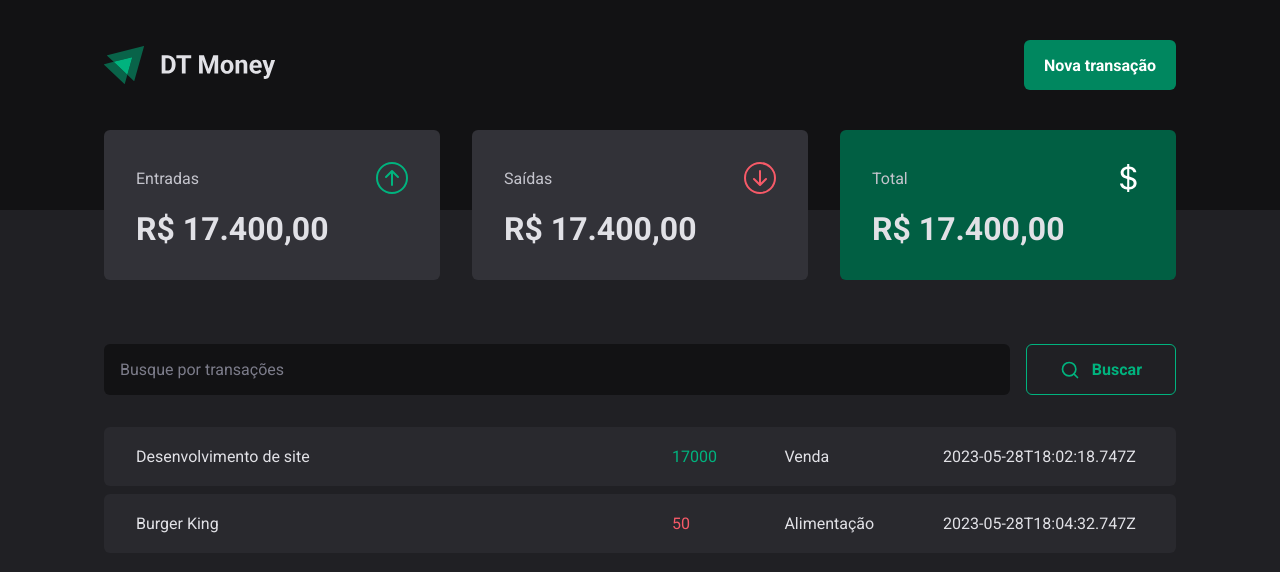
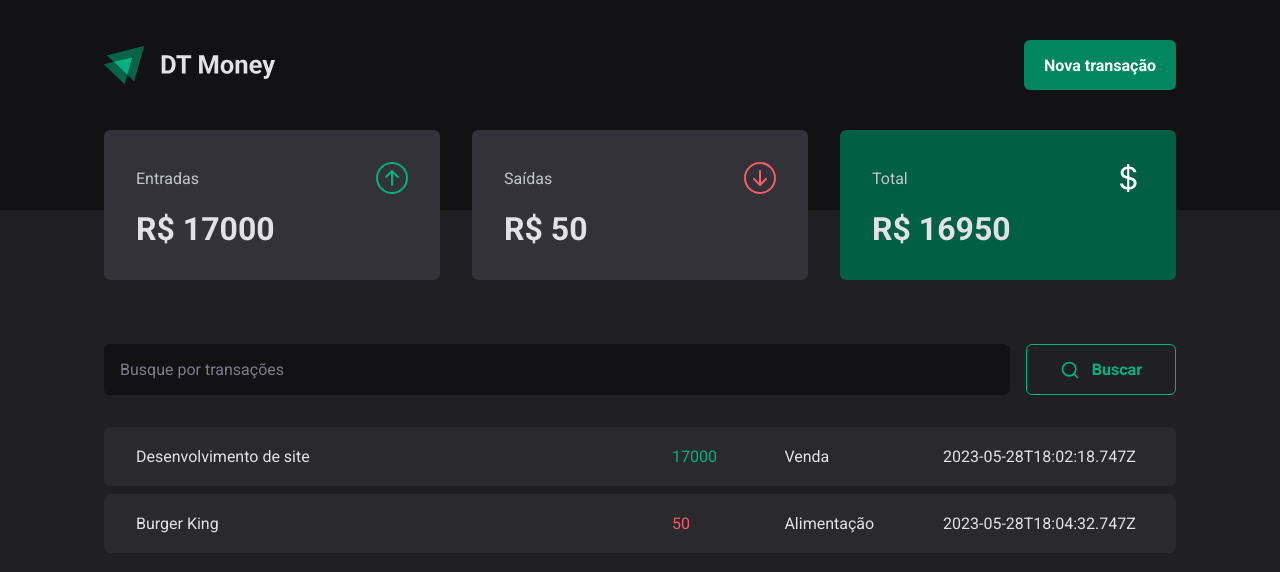
Before and after one commit to G18siqueira/Ignite-DTMoney-Rocketseat-TS, a React (Vite) app: page / in a window 1280 px wide. Shown: the top 572 px of the page. Built offline with nearby package versions, Linux system fonts and the light colour scheme; data requests are answered from the project's data file.

Commit message:
calculo resumo transações

```diff
--- a/src/components/Summary/index.tsx
+++ b/src/components/Summary/index.tsx
@@ -11,6 +11,20 @@
 export const Summary = () => {
   const { transactions } = useContext(TransactionsContext)
 
+  const summary = transactions.reduce(
+    (accumulator, transaction) => {
+      if (transaction.type === 'income') {
+        accumulator.income += transaction.price
+        accumulator.total += transaction.price
+      } else {
+        accumulator.outcome += transaction.price
+        accumulator.total -= transaction.price
+      }
+      return accumulator
+    },
+    { income: 0, outcome: 0, total: 0 },
+  )
+
   return (
     <SummaryContainer>
       <Container>
@@ -21,7 +35,7 @@
               <BsArrowUpCircle size={32} color="#00b37e" />
             </header>
             <p>
-              <strong>R$ 17.400,00</strong>
+              <strong>R$ {summary.income}</strong>
             </p>
           </SummaryCard>
 
@@ -31,7 +45,7 @@
               <BsArrowDownCircle size={32} color="#f75a68" />
             </header>
             <p>
-              <strong>R$ 17.400,00</strong>
+              <strong>R$ {summary.outcome}</strong>
             </p>
           </SummaryCard>
 
@@ -41,7 +55,7 @@
               <BsCurrencyDollar size={32} color="#fff" />
             </header>
             <p>
-              <strong>R$ 17.400,00</strong>
+              <strong>R$ {summary.total}</strong>
             </p>
           </SummaryCard>
         </SummaryContent>
```
